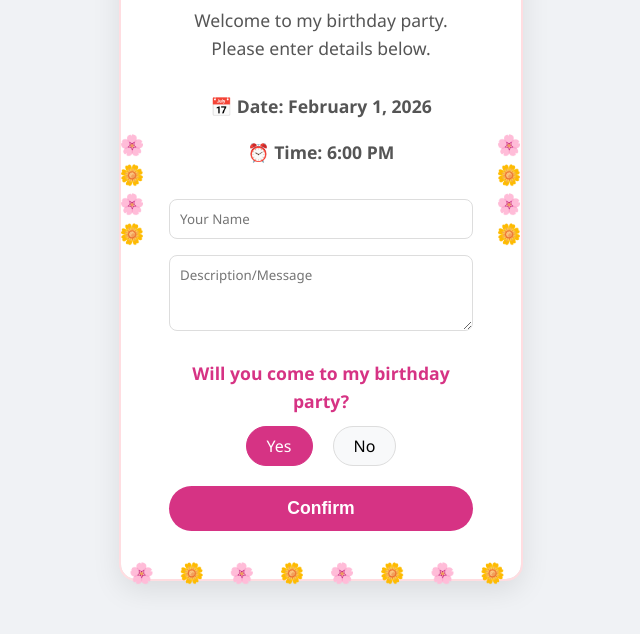
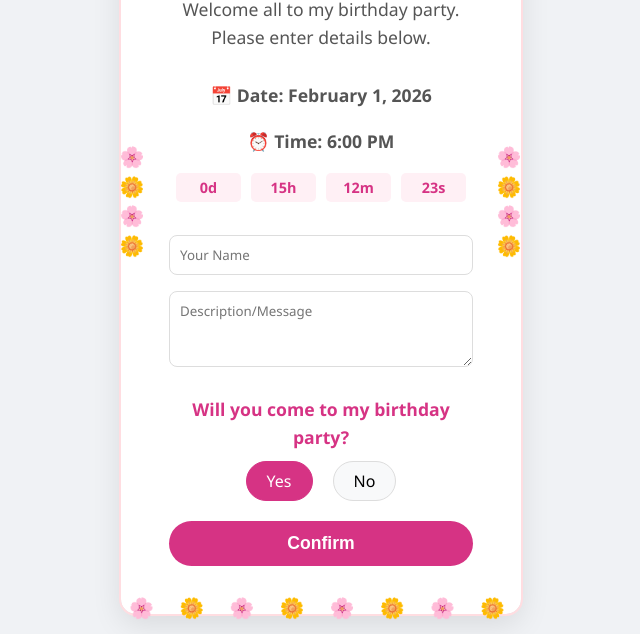
Before and after one commit to ttrrr6977-del/Invitation, a plain HTML site: page index.html in a window 1280 px wide. Shown: the part 230-864 px from the top of the page, without its empty margins (319-959 px from the left). Before the commit the page ends 840 px from the top, so only its background shows below. Drawn offline with nearby package versions, Linux system fonts and the light colour scheme.

Commit message:
Add countdown timer and update invitation text

```diff
--- a/index.html
+++ b/index.html
@@ -98,6 +98,22 @@
             color: #333;
         }
 
+        /* Countdown Styles */
+        #countdown {
+            display: flex;
+            justify-content: center;
+            gap: 10px;
+            margin-top: 15px;
+            color: #d63384;
+            font-size: 0.9rem;
+        }
+        .time-unit {
+            background: #fff0f5;
+            padding: 5px 10px;
+            border-radius: 5px;
+            min-width: 45px;
+        }
+
         /* New Form Styles */
         .rsvp-form {
             margin-top: 25px;
@@ -169,7 +185,7 @@
             .card { padding: 30px 20px; }
             h1 { font-size: 1.8rem; }
             .card::before, .card::after { font-size: 14px; letter-spacing: 5px; }
-            .side-flowers-left, .side-flowers-right { display: none; } /* Clean up mobile look */
+            .side-flowers-left, .side-flowers-right { display: none; }
         }
     </style>
 </head>
@@ -181,11 +197,18 @@
 
         <h1>Birthday Invitation</h1>
 
-        <p>Welcome to my birthday party. Please enter details below.</p>
+        <p> Welcome all to my birthday party. Please enter details below.</p>
 
         <div class="details">
             <p>📅 Date: February 1, 2026</p>
             <p>⏰ Time: 6:00 PM</p>
+
+            <div id="countdown">
+                <div class="time-unit"><span id="days">0</span>d</div>
+                <div class="time-unit"><span id="hours">0</span>h</div>
+                <div class="time-unit"><span id="minutes">0</span>m</div>
+                <div class="time-unit"><span id="seconds">0</span>s</div>
+            </div>
         </div>
 
         <form id="rsvp-form" class="rsvp-form">
@@ -206,13 +229,36 @@
     </div>
 
     <script>
+        // --- Countdown Timer Script ---
+        const eventDate = new Date("February 1, 2026 18:00:00").getTime();
+
+        const timer = setInterval(function() {
+            const now = new Date().getTime();
+            const distance = eventDate - now;
+
+            const d = Math.floor(distance / (1000 * 60 * 60 * 24));
+            const h = Math.floor((distance % (1000 * 60 * 60 * 24)) / (1000 * 60 * 60));
+            const m = Math.floor((distance % (1000 * 60 * 60)) / (1000 * 60));
+            const s = Math.floor((distance % (1000 * 60)) / 1000);
+
+            document.getElementById("days").innerText = d;
+            document.getElementById("hours").innerText = h;
+            document.getElementById("minutes").innerText = m;
+            document.getElementById("seconds").innerText = s;
+
+            if (distance < 0) {
+                clearInterval(timer);
+                document.getElementById("countdown").innerHTML = "The party has started!";
+            }
+        }, 1000);
+
+        // --- RSVP Form Script ---
         document.getElementById('rsvp-form').addEventListener('submit', function(event) {
             event.preventDefault();
 
             const btn = document.querySelector('.confirm-btn');
             btn.innerText = 'Sending...';
 
-            // Parameters must match the {{variables}} in your EmailJS template
             const templateParams = {
                 from_name: document.getElementById('user_name').value,
                 message: document.getElementById('user_message').value,
@@ -222,11 +268,11 @@
             emailjs.send('service_n0rlufv', 'template_jvmtszo', templateParams)
                 .then(function() {
                     alert('Thank you! Your response has been sent.');
-                    btn.innerText = 'Confirm Attendance';
+                    btn.innerText = 'Confirm';
                     document.getElementById('rsvp-form').reset();
                 }, function(error) {
                     alert('Oops! Something went wrong. Please try again.');
-                    btn.innerText = 'Confirm Attendance';
+                    btn.innerText = 'Confirm';
                     console.log('FAILED...', error);
                 });
         });
```
